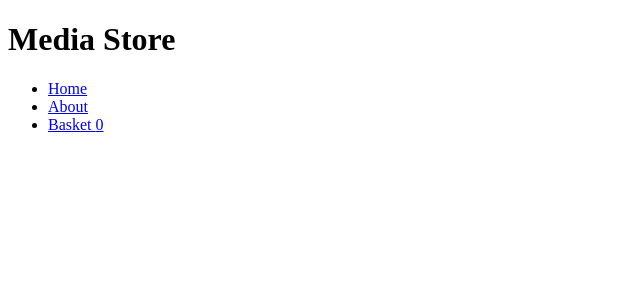
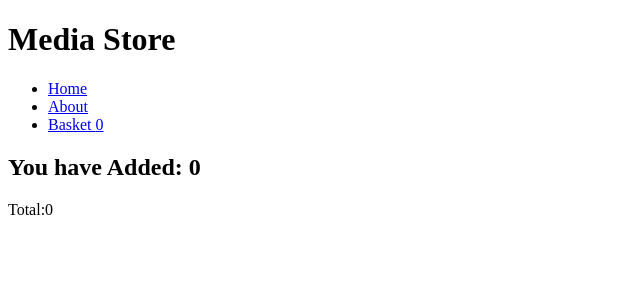
Before and after one commit to black-codher-bootcamp-2022-daly/unit-04-react-assessment-Ouakhila, a React (Create React App) app: page /basket/basketTotal in a window 1280 px wide. Shown: the top 300 px of the page, without its empty margins (0-640 px from the left). Built offline with nearby package versions, Linux system fonts and the light colour scheme.

Commit message:
basketTotal fixed

```diff
--- a/src/App.js
+++ b/src/App.js
@@ -10,7 +10,7 @@ import { Header } from "./components/Header";
 import { Home } from "./pages/Home";
 import { About } from "./pages/About";
 import { Basket } from "./components/Basket";
-//import { BasketTotal } from "./components/BasketTotal";
+import { BasketTotal } from "./components/BasketTotal";
 
 function App() {
   const [products, setProducts] = useState(data);
@@ -20,24 +20,19 @@ function App() {
   const [removeProduct, setRemoveProduct] = useState(basket);
   const [totalPrice, setTotal] = useState(basket);
 
-  function total() {
-    let allTotal = 0;
-    totalPrice.forEach((el) => {
-      allTotal += el.trackPrice;
-      return allTotal;
-    });
-
-    setTotal(totalPrice);
-    //console.log(totalPrice);
-  }
+  const total = basket.reduce(
+    (accumulator, el) => accumulator + el.trackPrice,
+    0
+  );
 
   function addToBasket(id) {
     const productToAdd = basket;
+
     productToAdd.push(id);
-
     setBasket(productToAdd);
     setCounter(itemCount + 1);
-    console.log({ productToAdd, basket });
+    setTotal(total);
+    console.log({ productToAdd, basket, total, totalPrice });
   }
 
   function removeFromBasket(trackId) {
@@ -45,11 +40,11 @@ function App() {
     basket.shift(trackId);
     setRemoveProduct(newRemov);
     setCounter(itemCount - 1);
-    console.log({ newRemov, basket });
+    console.log({ newRemov, basket, total });
   }
 
   async function findProducts(value) {
-    const url = `curl https://itunes.apple.com/search?q=${value}term=orange&limit=30&explicit=no`;
+    const url = `curl https://itunes.apple.com/search?term=orange&limit=30&explicit=no`;
 
     const results = await fetch(url).then((res) => res.json());
     if (!results.error) {
@@ -60,6 +55,7 @@ function App() {
   return (
     <div className="App">
       <h1>Media Store</h1>
+
       <Header itemCount={itemCount}></Header>
       <Routes>
         <Route
@@ -81,25 +77,20 @@ function App() {
                     trackPrice={item.trackPrice}
                     artworkUrl30={item.artworkUrl30}
                     onClick={() => addToBasket(item)}
-                    total={total}
-                    //removeFromBasket={removeFromBasket}
                   ></Product>
                 ))}
               </ProductList>
             </Home>
           }
         ></Route>
-        <Route path="about" element={<About />}></Route>
+        <Route path="/about" element={<About />}></Route>
         <Route
-          path="basket"
+          path="/basket/basketTotal"
           element={
-            <Basket
-              basket={basket}
-              removeFromBasket={removeFromBasket}
-              total={total}
-            >
-              {/* <BasketTotal BasketTotal={BasketTotal}>hello</BasketTotal> */}
-            </Basket>
+            <div>
+              <Basket basket={basket} removeFromBasket={removeFromBasket} />
+              <BasketTotal basketTotal={total} />
+            </div>
           }
         ></Route>
       </Routes>
--- /dev/null
+++ b/src/components/BasketTotal.js
@@ -0,0 +1,5 @@
+export function BasketTotal(props) {
+  const { basketTotal } = props;
+  console.log(basketTotal);
+  return <div>Total:{props.basketTotal}</div>;
+}
--- a/src/components/Header.js
+++ b/src/components/Header.js
@@ -16,7 +16,7 @@ export function Header(props) {
           </Link>
         </li>
         <li>
-          <Link to="/basket" id="basketlink" className="List">
+          <Link to="/basket/basketTotal" id="basketlink" className="List">
             Basket {props.itemCount}
           </Link>
         </li>
--- a/src/components/Product.js
+++ b/src/components/Product.js
@@ -20,7 +20,6 @@ function Product(props) {
         </h4>
       </div>
       <img src={artworkUrl30} alt={trackName} />
-
       <button onClick={() => props.onClick(trackId)}>
         {removeFromBasket ? "Remove" : "Add"}
       </button>
--- a/src/index.js
+++ b/src/index.js
@@ -1,4 +1,5 @@
 import React from "react";
+//import ReactDOM from "react-dom/client";
 import ReactDOM from "react-dom/client";
 import App from "./App";
 import { BrowserRouter } from "react-router-dom";
```
Also changed, not shown: src/components/Basket.js (+2 -12 lines), src/components/BasketCount.js (added).
